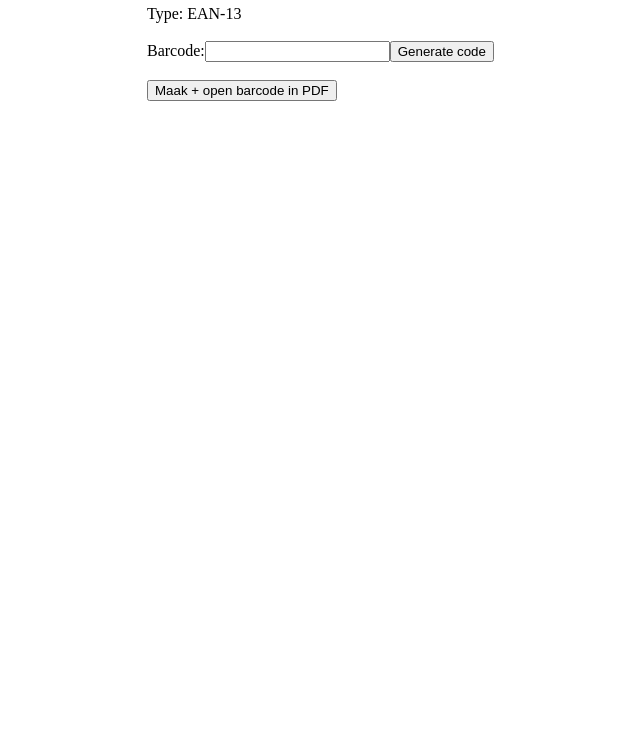
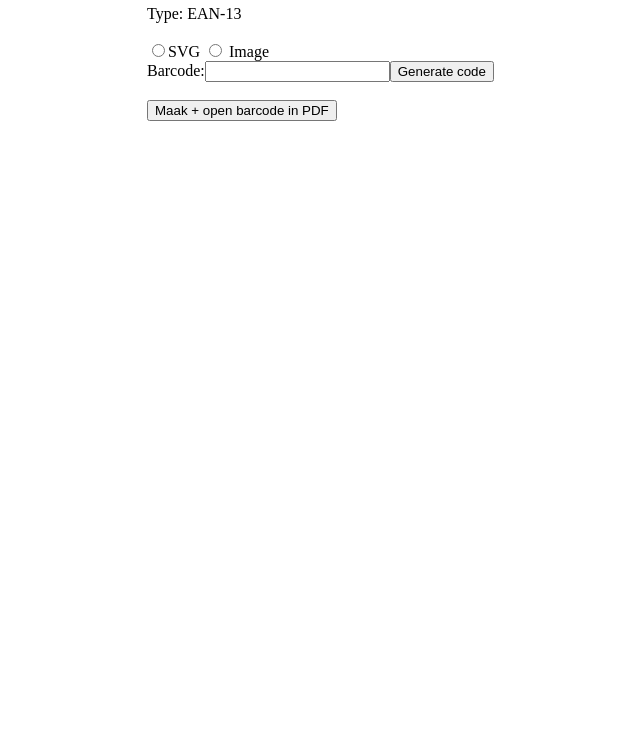
Before and after one commit to Qws/barcode-label-app, an Electron app: page app/index.html in a window 1280 px wide. Shown: the part 50-800 px from the top of the page, without its empty margins (177-817 px from the left). Drawn offline with Linux system fonts and the light colour scheme; no server answers.

Commit message:
Radio buttons, img and svg front-end only.

```diff
--- a/app/index.html
+++ b/app/index.html
@@ -9,6 +9,10 @@
             <h2>Barcode maker</h2>
             <section><label>Type: </label><label>EAN-13</label></section>
             <br>
+            <section>
+                <input type="radio" name="render" value="svg">SVG
+                <input type="radio" name="render" value="img"> Image
+            </section>
             <!--<section><label>Prijs:</label><input placeholder="optioneel" class="controls"/></section>-->
             <section><label>Barcode:</label><input id="input-barcode"/><button id="btn-barcode-generator">Generate code</button></section>
             <br>
```
